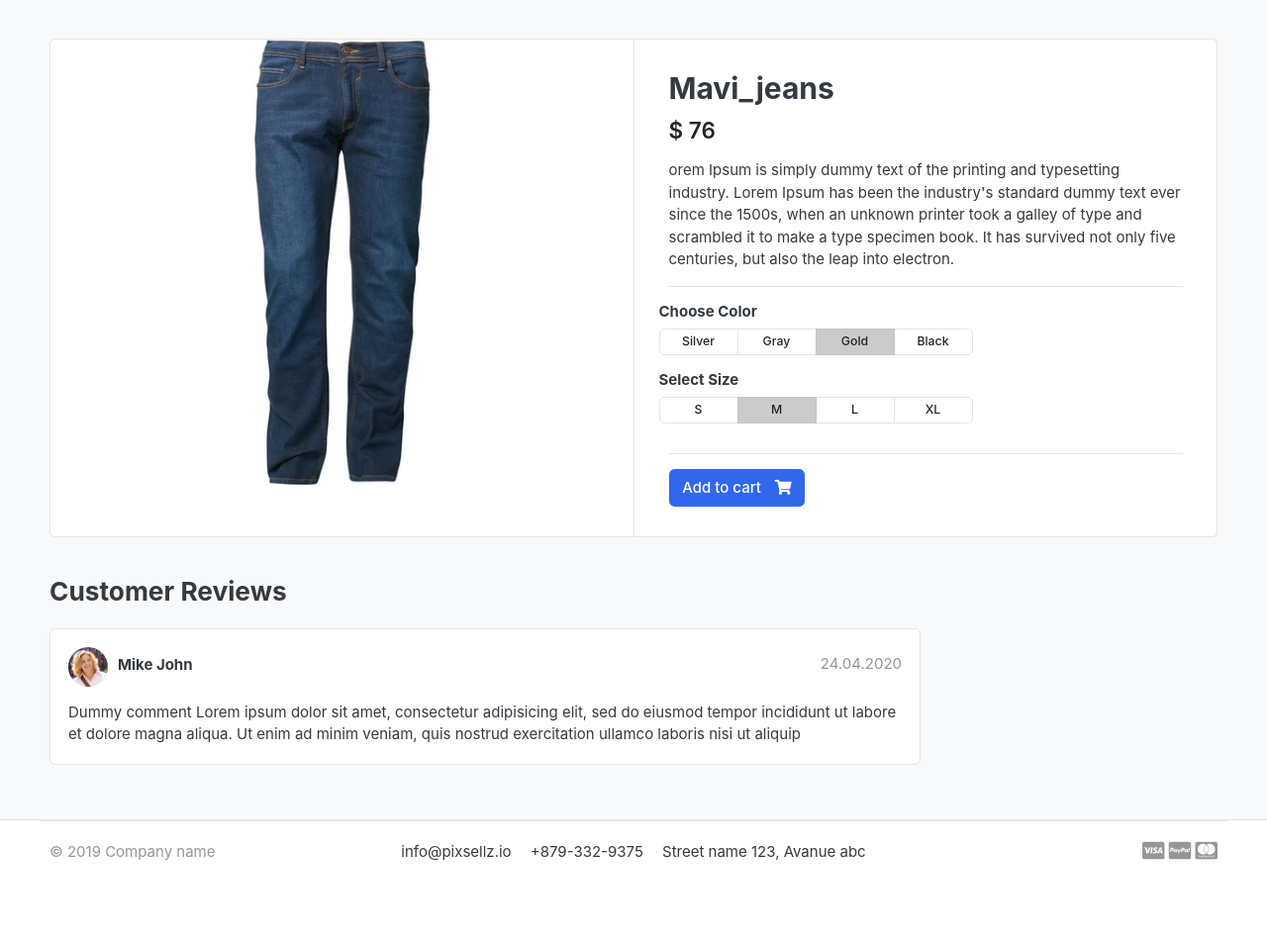
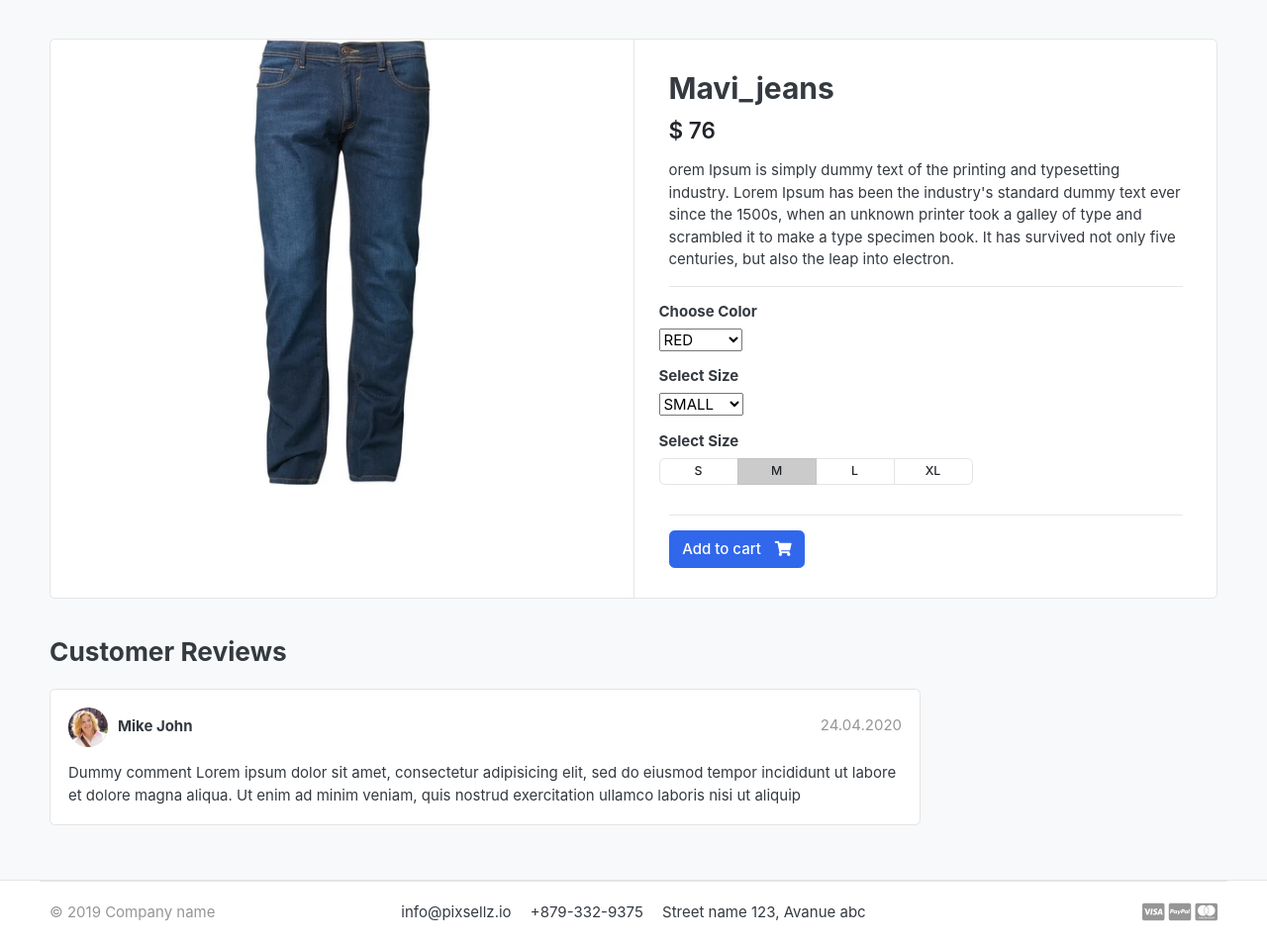
Before and after one commit to ProgramerSalar/greatkart, a Django app: a page that uses templates/store/product_detail.html in a window 1280 px wide. Shown: the part 156-1110 px from the top of the page at 99% size. Before the commit the page ends 1026 px from the top, so only its background shows below. Run offline with Django 4.2, Linux system fonts and the light colour scheme; data comes from the database, SQL or seed files in the repository; both versions use the stored data as it was after the commit; some libraries are stand-ins or nearby versions; some web fonts are replaced.

Commit message:
product varation model

```diff
--- a/carts/views.py
+++ b/carts/views.py
@@ -26,6 +26,10 @@ def _cart_id(request):
 
 
 def add_cart(request, product_id):
+    color = request.GET['color']
+    size = request.GET['size']
+    return HttpResponse(color + ' ' + size)
+    exit()
     product  = Product.objects.get(id=product_id)   # get the product
     try:
         cart = Cart.objects.get(cart_id=_cart_id(request))
--- a/store/models.py
+++ b/store/models.py
@@ -26,3 +26,21 @@ class Product(models.Model):
 
     def __str__(self):
         return self.product_name
+
+
+variation_category_choice = (
+    ('color', 'color'),
+    ('size', 'size'),
+)
+
+
+class Variation(models.Model):
+    product = models.ForeignKey(Product, on_delete=models.CASCADE)
+    variation_category = models.CharField(max_length=100, choices=variation_category_choice)
+    variation_value = models.CharField(max_length=100)
+    is_active = models.BooleanField(default=True)
+    created_date = models.DateTimeField(auto_now=True)
+
+
+    def __unicode__(self):
+        return self.product
--- a/templates/store/product_detail.html
+++ b/templates/store/product_detail.html
@@ -13,6 +13,7 @@
     <div class="card">
         <div class="row no-gutters">
             <aside class="col-md-6">
+              <form action="{% url 'add_cart'  single_product.id %}" method="GET">
     <article class="gallery-wrap">
         <div class="img-big-wrap">
            <a href="#"><img src="{{ single_product.images.url  }}"></a>
@@ -36,20 +37,24 @@
         <div class="row">
             <div class="item-option-select">
                 <h6>Choose Color</h6>
-                <div class="btn-group btn-group-sm btn-group-toggle" data-toggle="buttons">
-                  <label class="btn btn-light">
-                    <input type="radio" name="radio_color"> Silver
-                  </label>
-                  <label class="btn btn-light">
-                    <input type="radio" name="radio_color" > Gray
-                  </label>
-                  <label class="btn btn-light active">
-                    <input type="radio" name="radio_color checked"> Gold
-                  </label>
-                  <label class="btn btn-light">
-                    <input type="radio" name="radio_color"> Black
-                  </label>
-                </div>
+                <select name="color">
+                  <option value="red">RED</option>
+                  <option value="yellow">YELLOW</option>
+                  <option value="green">GREEN</option>
+                </select>
+            </div>
+        </div> <!-- row.// -->
+
+
+
+        <div class="row">
+            <div class="item-option-select">
+                <h6>Select Size</h6>
+                <select name="size">
+                  <option value="small">SMALL</option>
+                  <option value="medium">MEDIUM</option>
+                  <option value="large">LARGE</option>
+                </select>
             </div>
         </div> <!-- row.// -->
         <div class="row">
@@ -82,7 +87,7 @@
           <a href="{% url 'cart' %}" class="btn  btn-primary"> <span class="text">View cart</span> <i class="fas fa-eye"></i>  </a>
 
           {% else %}
-        <a href="{% url 'add_cart'  single_product.id %}" class="btn  btn-primary"> <span class="text">Add to cart</span> <i class="fas fa-shopping-cart"></i>  </a>
+        <button type="submit" class="btn  btn-primary"> <span class="text">Add to cart</span> <i class="fas fa-shopping-cart"></i>  </button>
           {% endif %}
         {% endif %}
     </article> <!-- product-info-aside .// -->
@@ -118,6 +123,7 @@
                 </p>
             </div>
         </article>
+      </form>
 
 
 
```
Also changed, not shown: store/admin.py (+7 -1 lines), db.sqlite3, store/migrations/0002_variation.py (added).
